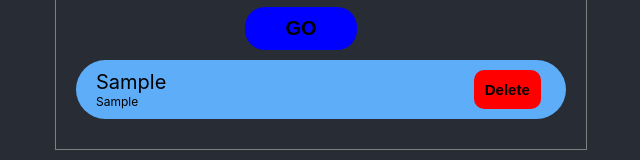
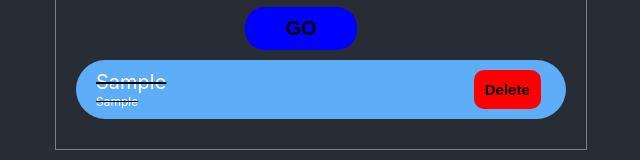
Before and after one commit to SadiKISLAR/todo-list-with-react, a React (Create React App) app: page / in a window 1280 px wide. Both pictures are taken after typing "Sample", "Sample" into the empty fields and a click on the button "GO". Shown: the part 491-651 px from the top of the page, without its empty margins (319-959 px from the left). Built offline with nearby package versions, Linux system fonts and the light colour scheme.

Commit message:
çizli gelen

```diff
--- a/src/App.js
+++ b/src/App.js
@@ -23,6 +23,16 @@ function App() {
     const delTodo = todos.filter((to) => to.id !== id);
     setTodos([...delTodo]);
   };
+
+    const complateTodo = id => {
+    let updatedTodos = todos.map(todo => {
+      if (todo.id === id) {
+        todo.isComplete = !todo.isComplete
+      }
+      return todo
+    })
+    setTodo(updatedTodos)
+  };
   return (
     <div className="App">
       <div className="container">
@@ -39,8 +49,8 @@ function App() {
               setTodo={setTodo}
               setDate={setDate}
             />
-            <TodoList todos={todos} handleDelete={handleDelete} />
-          </div>
+            <TodoList todos={todos} complateTodo={complateTodo} handleDelete={handleDelete} />
+            </div>
         )}
       </div>
     </div>
--- a/src/components/Todolist.jsx
+++ b/src/components/Todolist.jsx
@@ -1,16 +1,16 @@
 import { useState } from "react";
 
-const TodoList = ({ todos, handleDelete }) => {
-  const [line, setLine] = useState(true);
+const TodoList = ({ todos, handleDelete, complateTodo }) => {
+
   return (
     <ul className="allTodos">
-      {todos.map((t) => (
+      {todos.map((t, index) => (
         <li className="singleTodo">
           <div
-            className={line ? "inlist" : "inlist-line"}
-            onClick={() => setLine(!line)}
+            key={index}
+            className={t.isComplete ? "inlist" : "inlist-line"}
           >
-            <span className="todoText" key={t.id}>
+            <span className="todoText" onClick={() => complateTodo(t.id)} key={t.id}>
               {t.todo}
             </span>
             <span className="todoDate">{t.date}</span>
```
